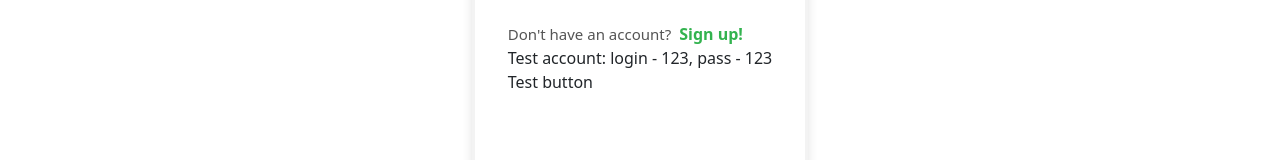
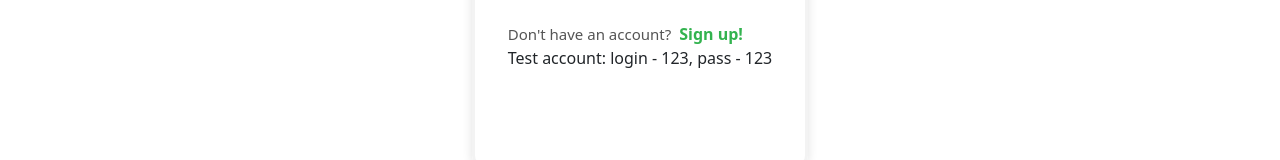
Before and after one commit to Inofp/KFCstock, a Next.js app: page /login in a window 1280 px wide. Shown: the part 427-587 px from the top of the page. Built offline with nearby package versions, Linux system fonts and the light colour scheme.

Commit message:
) rected by redax

```diff
--- a/src/components/layouts/Catalog.jsx
+++ b/src/components/layouts/Catalog.jsx
@@ -49,12 +49,6 @@ const Catalog = () => {
   const handleDecreaseQuantity = (item) => {
     dispatch(decreaseQuantity({ userId: user.id, itemId: item.id }));
   };
-
-
-
-  const makeTest = () => {
-    console.log(favorites);
-  }
 
   return (
     <div className="w-full min-h-full flex justify-center overflow-auto max-lg:pb-24 max-sm:pb-44">
@@ -157,9 +151,6 @@ const Catalog = () => {
                                       </div>
                                     </button>
                                     <div className='px-3  flex'>
-                                      <button onClick={() => makeTest()}>
-                                        Test
-                                      </button>
                                       <div className='text-2xl pr-4 text-[#b5b5b8] transition-colors duration-200 no-underline hover:text-inherit'><AiOutlineInfoCircle className='cursor-pointer' /></div>
                                       <div onClick={() => {
                                         if (favorites?.includes(item.id)) {
--- a/src/components/layouts/Login.jsx
+++ b/src/components/layouts/Login.jsx
@@ -85,10 +85,6 @@ const LoginPage = () => {
             Test account: login - 123, pass - 123
           </div>
 
-          <button onClick={goTest}>
-            Test button
-          </button>
-
         </div>
       </div>
 
```
